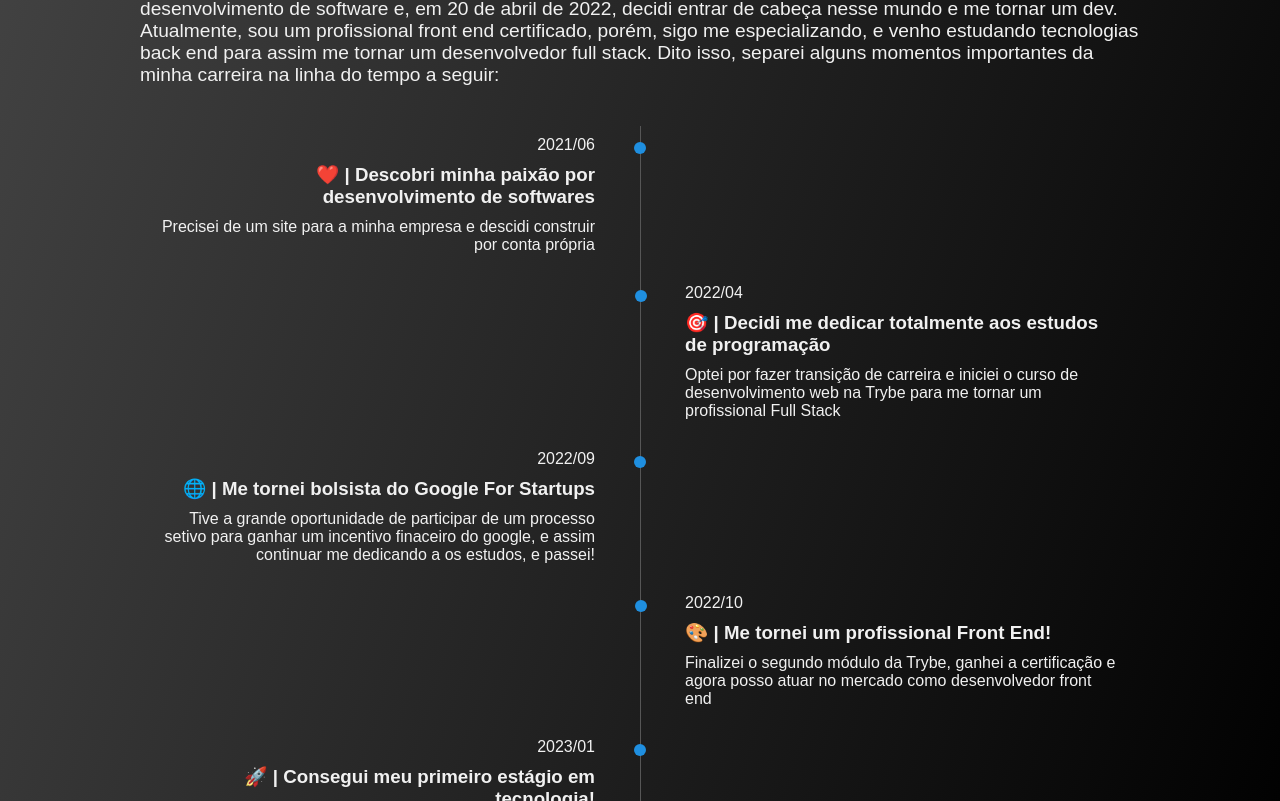
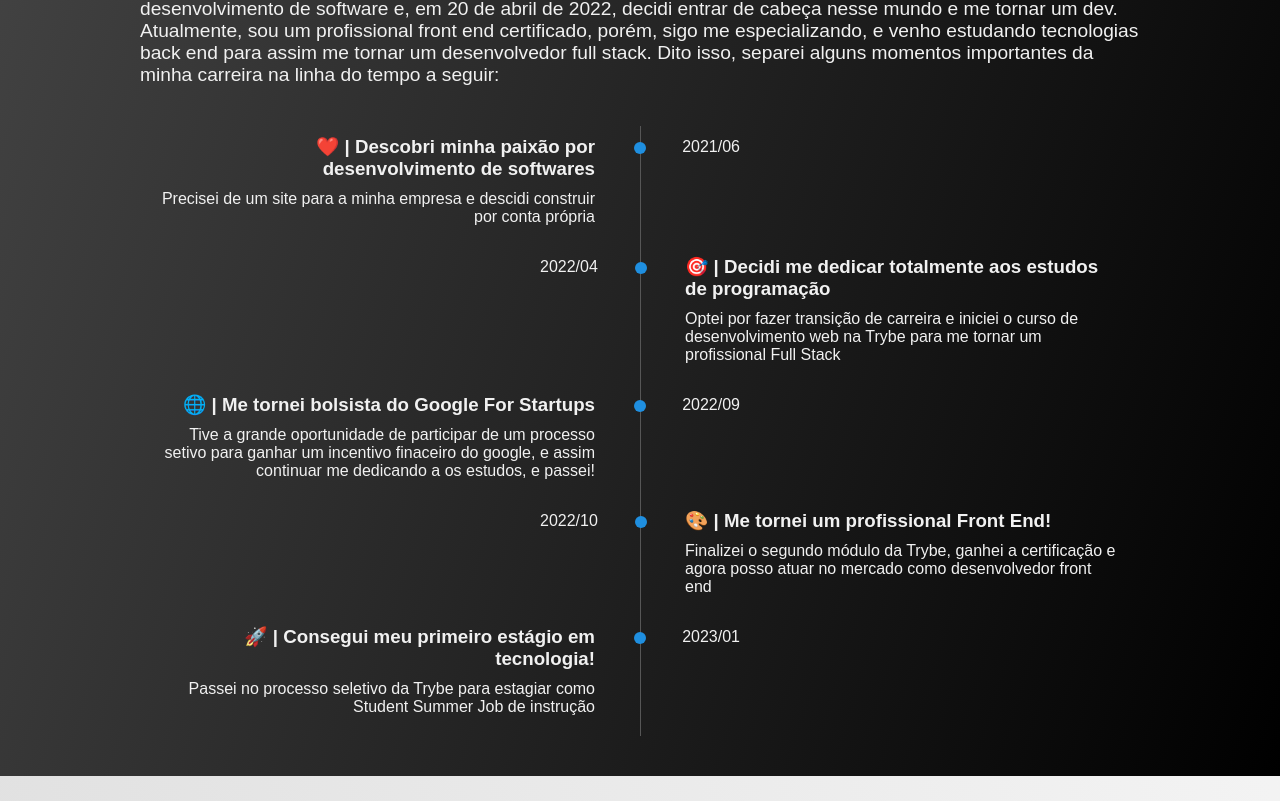
Before and after one commit to victormatia/portifolio, a React (Vite) app: page / in a window 1280 px wide. Shown: the part 919-1720 px from the top of the page. Built offline with nearby package versions, Linux system fonts and the light colour scheme; a web font is replaced by a local one.

Commit message:
refactor: reposition date element

```diff
--- a/src/components/Timeline.jsx
+++ b/src/components/Timeline.jsx
@@ -13,10 +13,10 @@ function Timeline() {
         }) => (
           <section key={id} className={ styles['timeline__point'] }>
             <section className={styles['timeline__content']}>
-              <time>{ date }</time>
               <h3 className={ styles['timeline__title'] }>{ title }</h3>
               <p className={ styles['timeline__context'] }>{ context }</p>
             </section>
+            <time  className={ styles['timeline__date'] }>{ date }</time>
             <div className={ styles['timeline__bulletpoint'] }></div>
           </section>
         ))
--- a/src/css/modules/Timeline.module.css
+++ b/src/css/modules/Timeline.module.css
@@ -45,7 +45,7 @@
 }
 
 .timeline__title {
-  margin: 10px 0;
+  margin-bottom: 10px;
 }
 
 .timeline__point:nth-child(even) .timeline__content {
@@ -70,6 +70,18 @@
   z-index: 1;
 }
 
+.timeline__date {
+  position: absolute;
+  top: 12px;
+  right: -100px;
+}
+
 .timeline__point:nth-child(even) .timeline__bulletpoint {
+  right: auto;
   left: -5.5px;
 }
+
+.timeline__point:nth-child(even) .timeline__date {
+  right: auto;
+  left: -100px;
+}
```
